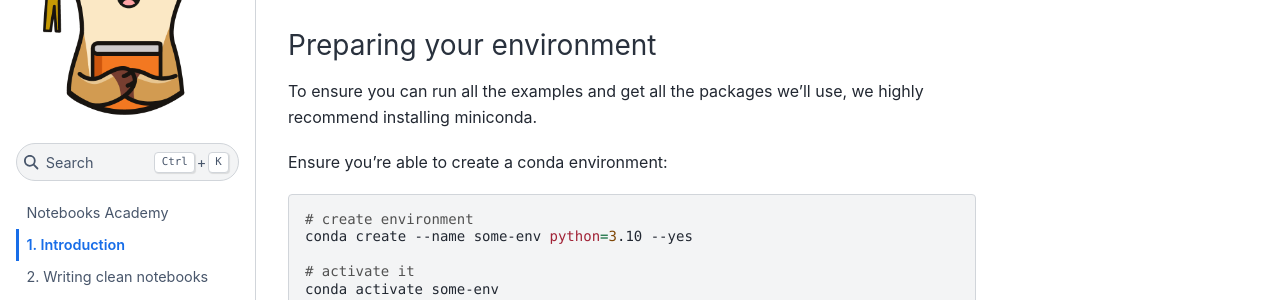
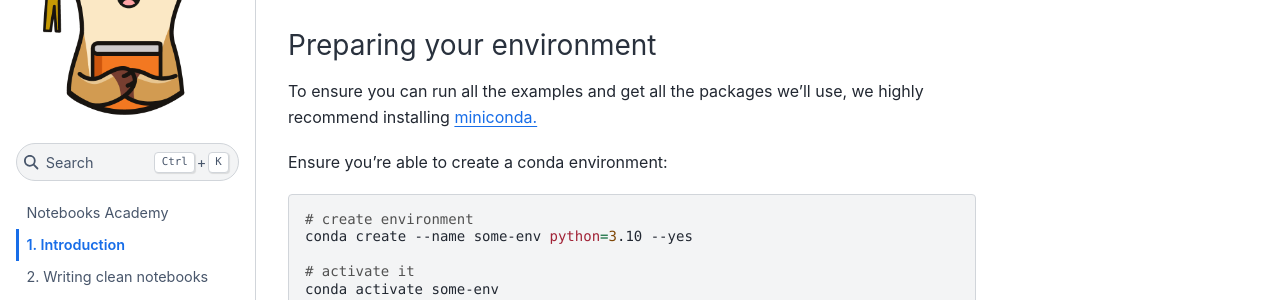
Before and after one commit to ploomber/notebooks-academy, a Jupyter Book: the page built from website/lessons/01/content.md, in a window 1280 px wide and 900 px high, scrolled down 695 px. Shown: the part 179-479 px from the top of the window. Built offline with Jupyter Book 1.0.4 settings and Sphinx 7.4.7 and the Sphinx Book theme 1.1.4, drawn with Linux system fonts in a browser that asks for light colours; part of the change alters nothing that is shown.

```diff
--- a/website/lessons/01/content.md
+++ b/website/lessons/01/content.md
@@ -31,7 +31,7 @@ Fun fact: this course is entirely developed from Jupyter!
 
 ### Preparing your environment
 
-To ensure you can run all the examples and get all the packages we'll use, we highly recommend installing miniconda.
+To ensure you can run all the examples and get all the packages we'll use, we highly recommend installing [miniconda.](https://docs.conda.io/en/latest/miniconda.html)
 
 Ensure you're able to create a conda environment:
 
```
